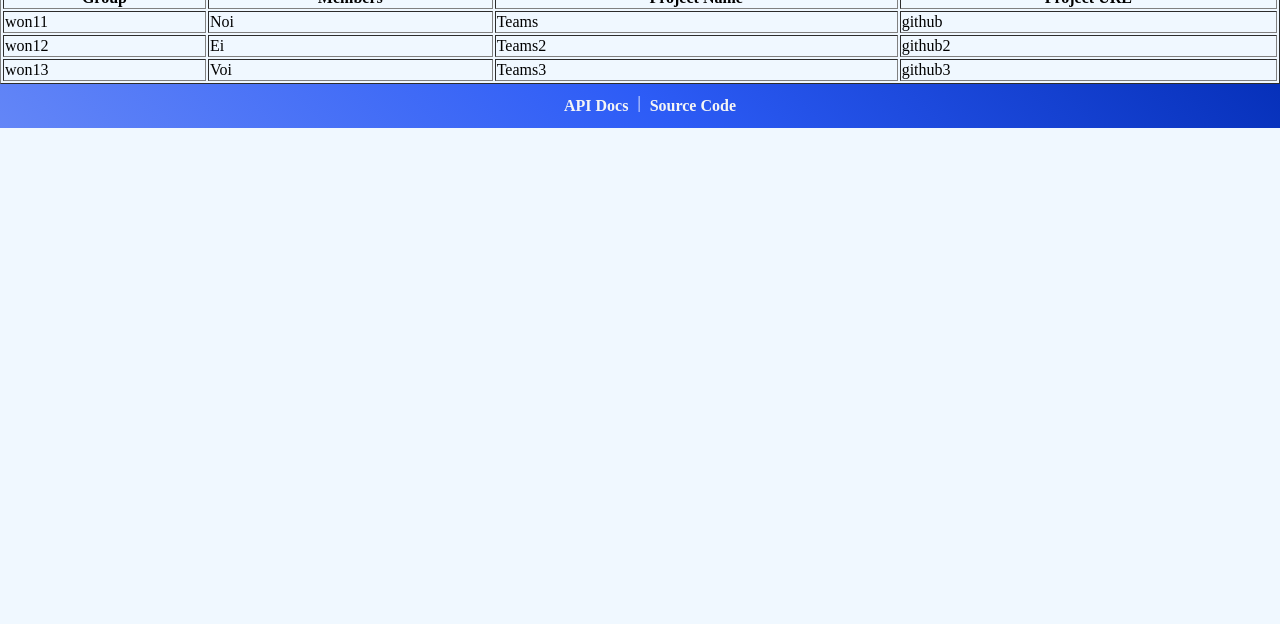
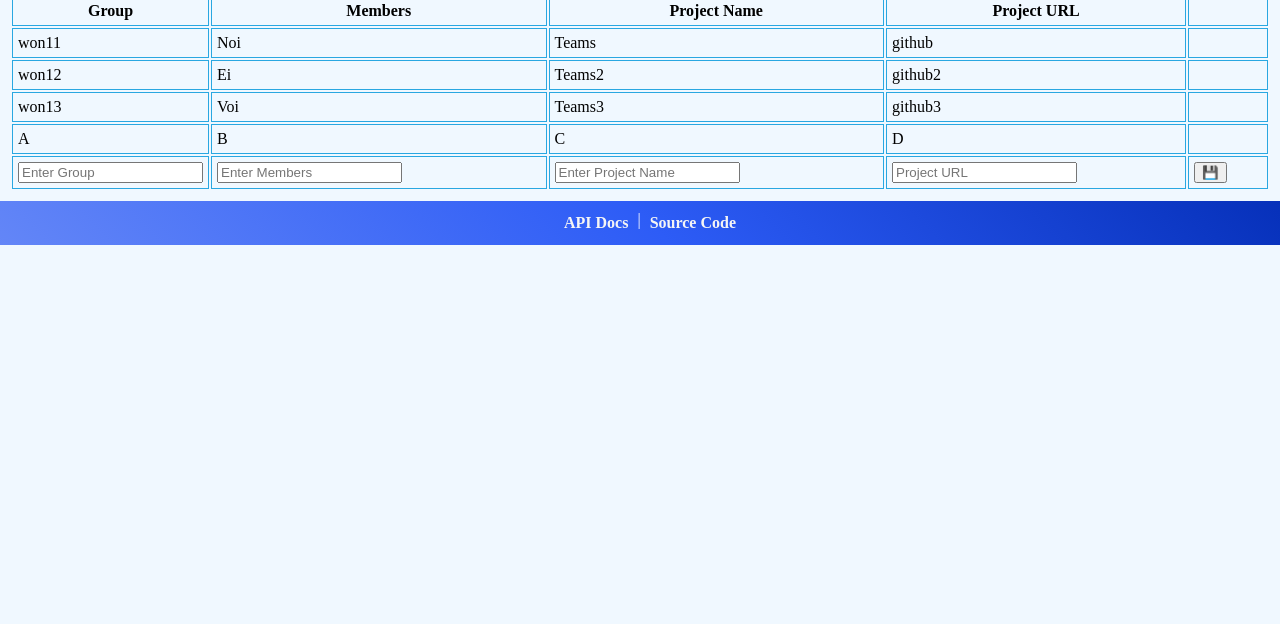
Before and after one commit to fioip/teams-networking, a plain HTML site: page index.html in a window 1280 px wide. Shown: the part 176-800 px from the top of the page. Drawn offline with Linux system fonts and the light colour scheme.

Commit message:
prepare form to submit/add new team

```diff
--- a/index.html
+++ b/index.html
@@ -24,26 +24,70 @@
         </div>
       </div>
     </header>
+
     <section>
-      <table border="1" id="teams">
+      <form action="secretariat" method="post">
+        <table id="teams">
+          <colgroup>
+            <col span="1" style="width: 125px" />
+            <col span="1" />
+            <col span="1" />
+            <col span="1" style="width: 300px" />
+            <col span="1" style="width: 80px" />
+          </colgroup>
           <thead>
             <tr>
               <th>Group</th>
               <th>Members</th>
               <th>Project Name</th>
               <th>Project URL</th>
+              <th></th>
             </tr>
           </thead>
           <tbody></tbody>
-        <!-- <tfoot>
+          <tfoot>
             <tr>
-          <td>soon...</td>
-          <td>soon...</td>
-          <td>soon...</td>
-          <td>soon...</td>
+              <td>
+                <input
+                  type="text"
+                  name="promotion"
+                  id="promotion"
+                  placeholder="Enter Group"
+                  required
+                />
+              </td>
+              <td>
+                <input
+                  type="text"
+                  name="members"
+                  id="members"
+                  placeholder="Enter Members"
+                  required
+                />
+              </td>
+              <td>
+                <input
+                  type="text"
+                  name="name"
+                  id="name"
+                  placeholder="Enter Project Name"
+                  required
+                />
+              </td>
+              <td>
+                <input
+                  type="text"
+                  name="url"
+                  id="url"
+                  placeholder="Project URL"
+                  required
+                />
+              </td>
+              <td><button type="submit">💾</button></td>
             </tr>
-      </tfoot> -->
+          </tfoot>
         </table>
+      </form>
     </section>
 
     <script src="index.js"></script>
--- a/index.js
+++ b/index.js
@@ -12,6 +12,7 @@ function displayTeams(teams) {
         <td>${team.members}</td>
         <td>${team.name}</td>
         <td>${team.url}</td>
+        <td></td>
      </tr>`
   );
 
--- a/style.css
+++ b/style.css
@@ -4,10 +4,6 @@ body {
   display: flex;
   flex-direction: column;
   background-color: aliceblue;
-}
-
-table {
-  width: 100%;
 }
 
 header {
@@ -44,6 +40,21 @@ header {
   font-weight: 500;
 }
 
+table {
+  width: 100%;
+  padding: 10px;
+}
+
+#teams {
+  width: 100%;
+}
+
+#teams th,
+#teams td {
+  border: 1px solid #29a7e1;
+  padding: 5px;
+}
+
 footer {
   width: 100%;
   background: linear-gradient(
--- a/teams.json
+++ b/teams.json
@@ -16,5 +16,11 @@
     "members": "Voi",
     "name": "Teams3",
     "url": "github3"
+  },
+  {
+    "promotion": "A",
+    "members": "B",
+    "name": "C",
+    "url": "D"
   }
 ]
```
Lines whose indentation alone changed are shown as unchanged.
